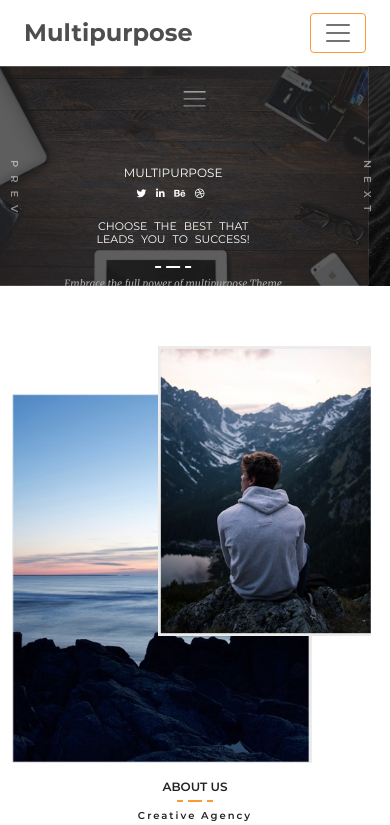
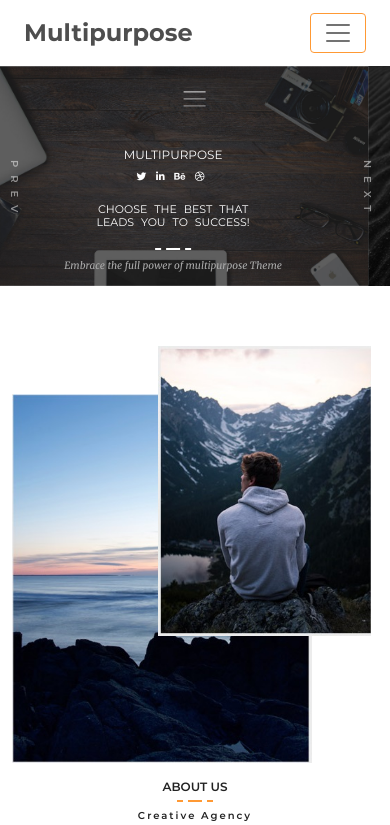
Before and after one commit to MdNawasCSE/Multipurpose, a plain HTML site: page index.html in a window 390 px wide. Shown: the top 825 px of the page. Drawn offline with Linux system fonts and the light colour scheme; a script that the page names is missing.

Commit message:
Update media.css

```diff
--- a/css/media.css
+++ b/css/media.css
@@ -44,7 +44,7 @@
   }
 
   .c-caption {
-    bottom: -18.7%;
+     bottom: -10.7%;
   }
 
   .c-caption h5 {
```
